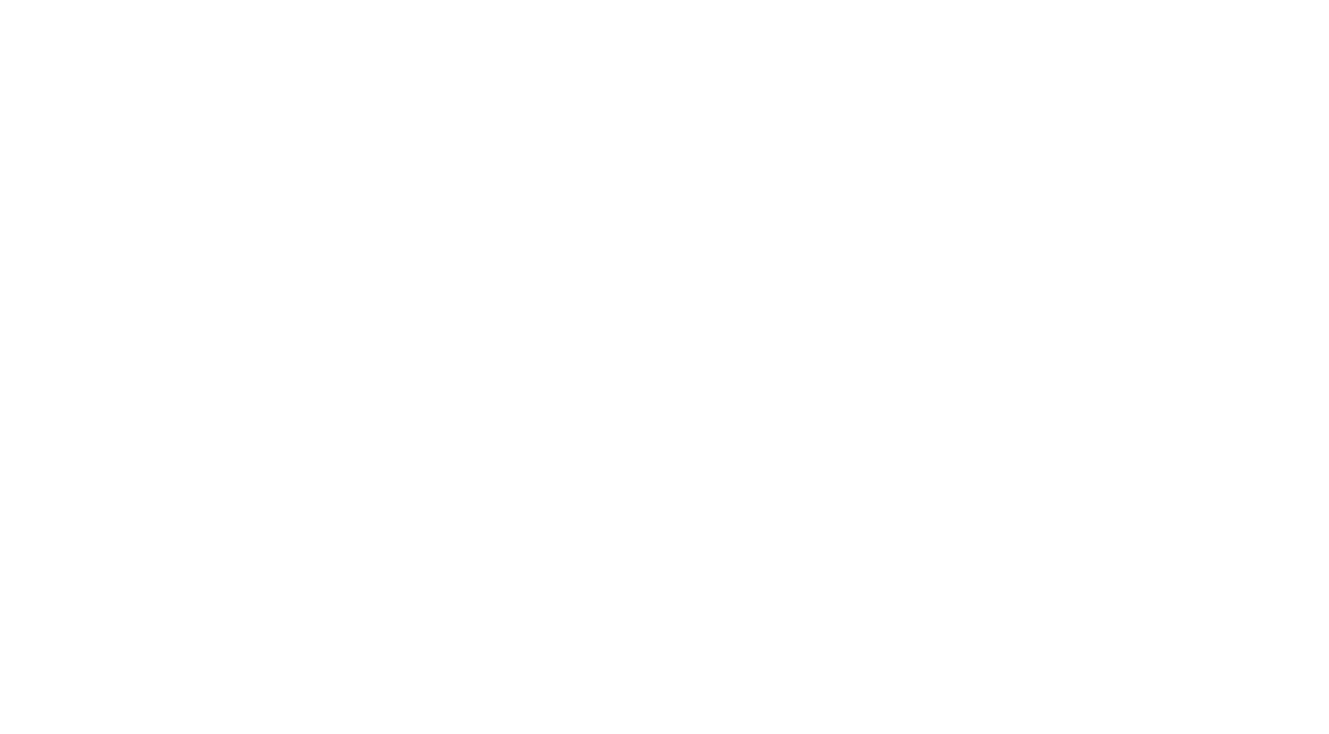
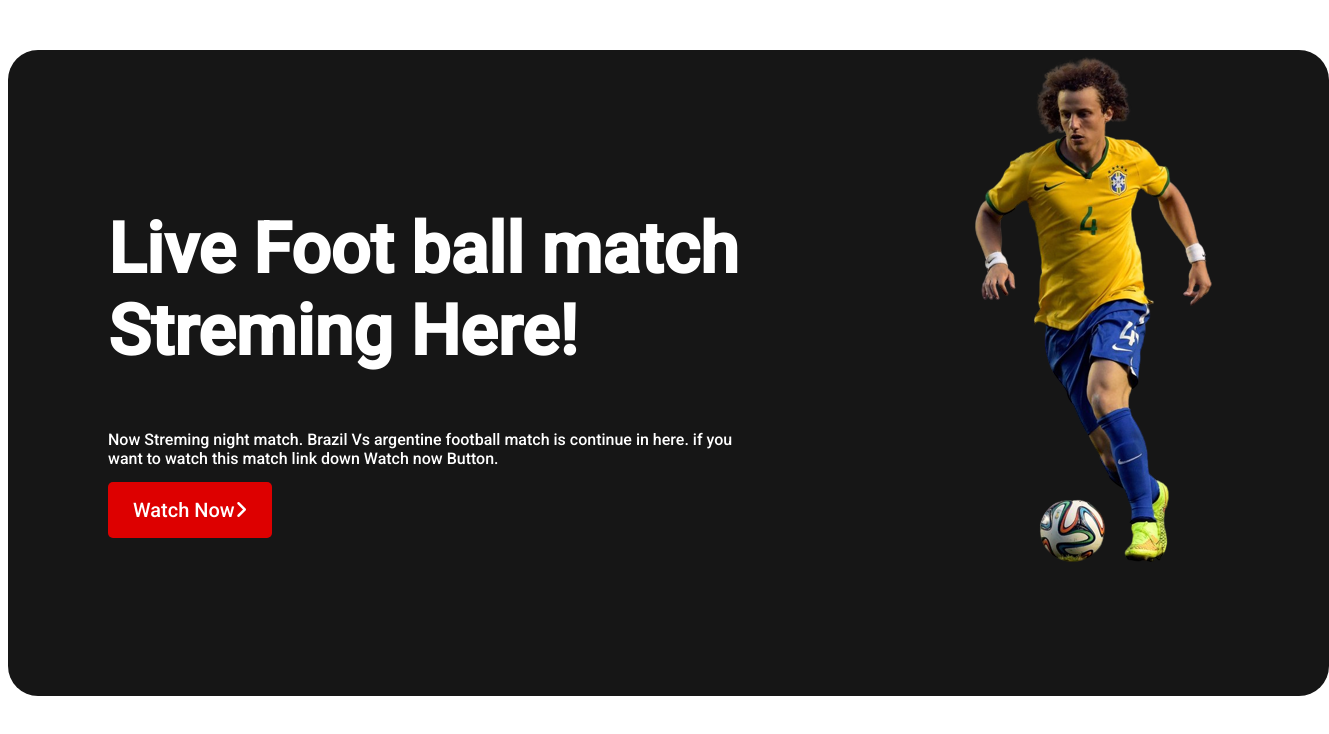
Before and after one commit to nurulalam245200/world-cup-website, a plain HTML site: page index.html in a window 1280 px wide. Shown: the whole page, 1329 px wide, since content can reach past the window. Drawn offline with Linux system fonts and the light colour scheme.

Commit message:
top heading first complete

```diff
--- a/index.html
+++ b/index.html
@@ -9,6 +9,35 @@
         style link
     --------------- -->
     <link rel="stylesheet" href="styles/style.css" />
+    <!----------
+      fontawesome kit
+      --------->
+    <script
+      src="https://kit.fontawesome.com/88918fa279.js"
+      crossorigin="anonymous"
+    ></script>
   </head>
-  <body></body>
+  <body>
+    <!--------------
+         Top headlines
+    --------------->
+    <header>
+      <section class="container">
+        <div class="top_heading">
+          <div class="news_info">
+            <h1>Live Foot ball match Streming Here!</h1>
+            <p>
+              Now Streming night match. Brazil Vs argentine football match is
+              continue in here. if you want to watch this match link down Watch
+              now Button.
+            </p>
+            <a href="">Watch Now<i class="fa-solid fa-angle-right"></i></a>
+          </div>
+          <div>
+            <img src="images/players/david-luiz.png" alt="david luiz pic" />
+          </div>
+        </div>
+      </section>
+    </header>
+  </body>
 </html>
--- a/styles/style.css
+++ b/styles/style.css
@@ -2,6 +2,43 @@
  Base and common styles
 ---------------- */
 /* font */
+@import url("https://fonts.googleapis.com/css2?family=Roboto:wght@500&display=swap");
 body {
-  @import url("https://fonts.googleapis.com/css2?family=Roboto:wght@500&display=swap");
+  font-family: "Roboto", sans-serif;
 }
+.container {
+  margin-top: 50px;
+}
+
+/*----------------
+ Top-heading-Styles
+---------------- */
+.top_heading {
+  display: flex;
+  justify-items: center;
+  width: 1321px;
+  height: 646px;
+  background-color: #161616;
+  border-radius: 30px;
+  color: #ffffff;
+}
+.news_info {
+  margin: 100px;
+}
+.news_info h1 {
+  font-weight: 700;
+  font-size: 70px;
+}
+.news_info p {
+  font-size: 16px;
+  margin-bottom: 30px;
+}
+.news_info a {
+  text-decoration: none;
+  background-color: #dd0000;
+  padding: 16px 25px;
+  color: #ffffff;
+  text-align: center;
+  font-size: 20px;
+  border-radius: 5px;
+}
```
Also changed, not shown: images/flags/argentina-flag (1).png (added), images/flags/flag-barzil.png (added), images/flags/frence.png (added), images/flags/germany-flag- (1).png (added), images/flags/germany-flag-.png (added), images/flags/italy.png (added), images/players/david-luiz.png (added).
